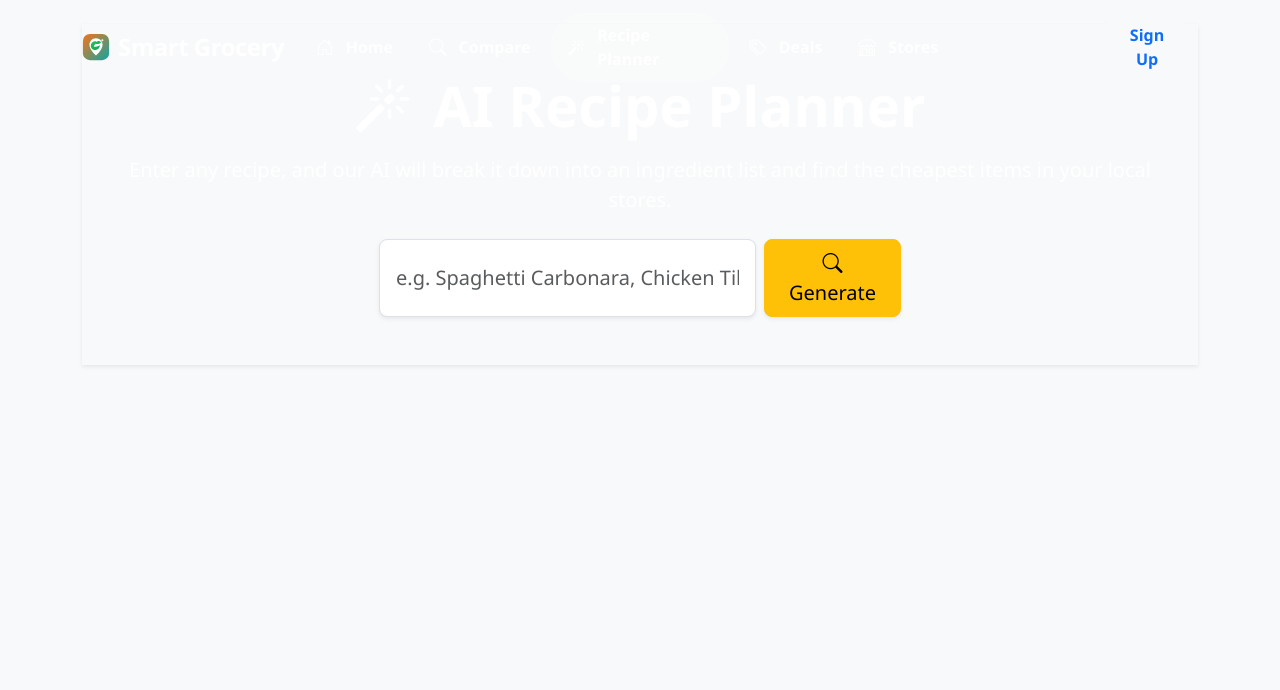
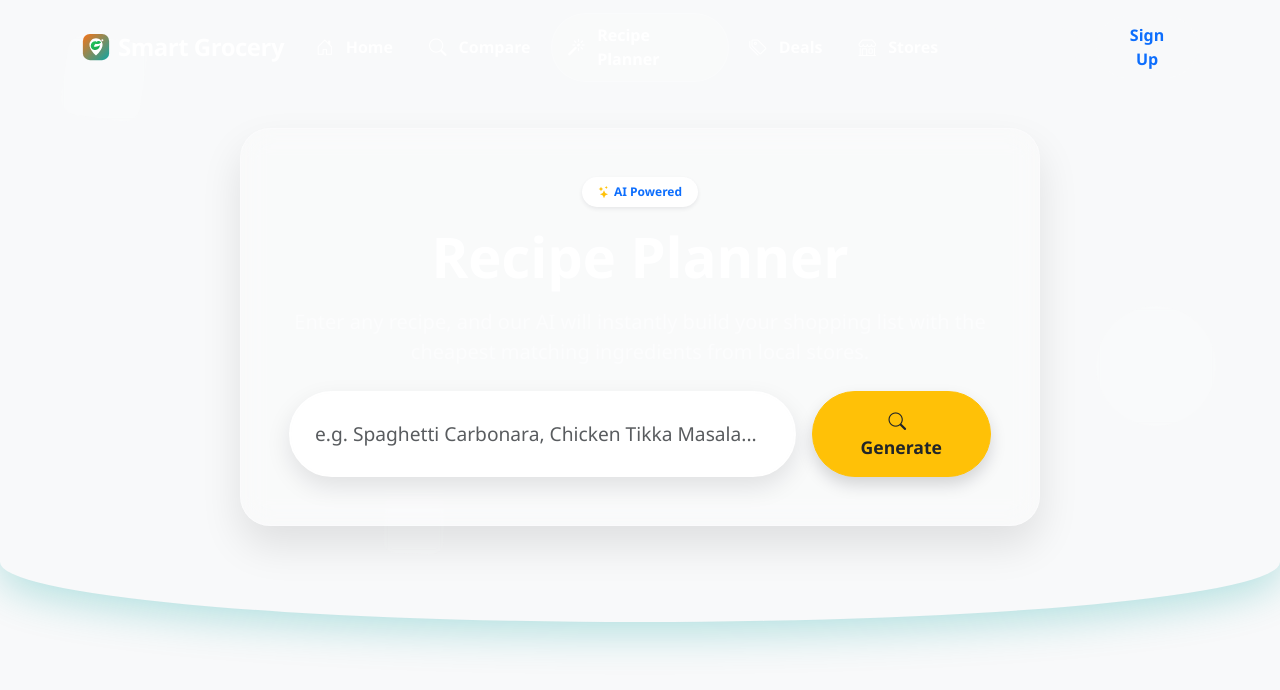
Before and after one commit to boraelshani/Smart-Grocery, a Flask app: page /recipe-planner in a window 1280 px wide. Shown: the top 690 px of the page. Run offline with Flask 3, Linux system fonts and the light colour scheme; some libraries are stand-ins or nearby versions.

Commit message:
style: premium styling for recipe planner matching site design

```diff
--- a/templates/recipe_planner.html
+++ b/templates/recipe_planner.html
@@ -4,87 +4,188 @@
 
 {% block styles %}
 <style>
-/* Custom styles for Recipe Planner */
-.recipe-planner-header {
-  background: linear-gradient(135deg, var(--sg-primary), var(--sg-secondary));
+/* Premium Hero Section */
+.hero-gradient {
+  background: linear-gradient(-45deg, var(--sg-primary), #0d9488, var(--sg-secondary), #0f766e);
+  background-size: 400% 400%;
+  animation: gradientBG 15s ease infinite;
   color: white;
-  padding: 3rem 1.5rem;
+  margin-top: 0;
+  padding-top: 8rem;
+  padding-bottom: 6rem;
+  position: relative;
+  overflow: hidden;
+  border-radius: 0 0 50% 50% / 0 0 60px 60px;
+  box-shadow: 0 10px 40px rgba(14, 165, 163, 0.3);
+}
+
+@keyframes gradientBG {
+  0% { background-position: 0% 50%; }
+  50% { background-position: 100% 50%; }
+  100% { background-position: 0% 50%; }
+}
+
+.hero-glass {
+  background: rgba(255, 255, 255, 0.15);
+  backdrop-filter: blur(15px);
+  border-radius: 30px;
+  padding: 3rem;
+  border: 1px solid rgba(255, 255, 255, 0.3);
+  position: relative;
+  z-index: 1;
+  box-shadow: 0 20px 40px rgba(0, 0, 0, 0.1);
+}
+
+/* Floating shapes for hero */
+.bg-shape {
+  position: absolute;
+  background: rgba(255, 255, 255, 0.1);
+  backdrop-filter: blur(5px);
+  border-radius: 20%;
+  animation: float 10s infinite ease-in-out;
+}
+.shape-1 { top: 10%; left: 5%; width: 80px; height: 80px; }
+.shape-2 { top: 50%; right: 5%; width: 120px; height: 120px; border-radius: 50%; animation-delay: -2s; }
+.shape-3 { bottom: 10%; left: 30%; width: 60px; height: 60px; animation-delay: -5s; }
+
+@keyframes float {
+  0%, 100% { transform: translateY(0) rotate(0deg); }
+  50% { transform: translateY(-30px) rotate(10deg); }
+}
+
+/* Ingredient Cards */
+.ingredient-card {
+  background: white;
   border-radius: var(--sg-border-radius-lg);
-  margin-bottom: 2rem;
-  text-align: center;
-}
-.ingredient-card {
   border: 1px solid var(--sg-gray-200);
-  border-radius: var(--sg-border-radius);
-  margin-bottom: 1rem;
-  transition: all 0.2s ease;
-  background: white;
+  margin-bottom: 1.25rem;
+  transition: all 0.3s ease;
+  overflow: hidden;
 }
 .ingredient-card:hover {
-  box-shadow: 0 4px 12px rgba(0,0,0,0.08);
-  transform: translateY(-2px);
+  transform: translateY(-4px);
+  box-shadow: var(--sg-shadow-md);
+  border-color: var(--sg-primary-light);
 }
+
 .ingredient-header {
-  padding: 1rem;
+  padding: 1rem 1.5rem;
   background: var(--sg-gray-50);
   border-bottom: 1px solid var(--sg-gray-200);
-  font-weight: 500;
+  font-weight: 600;
   display: flex;
   justify-content: space-between;
   align-items: center;
+  font-size: 1.1rem;
 }
+
 .ingredient-body {
-  padding: 1rem;
+  padding: 1.5rem;
   display: flex;
   align-items: center;
-  gap: 1rem;
+  gap: 1.5rem;
 }
+
 .matched-product-img {
-  width: 60px;
-  height: 60px;
+  width: 75px;
+  height: 75px;
   object-fit: cover;
-  border-radius: 8px;
+  border-radius: 12px;
+  box-shadow: var(--sg-shadow-sm);
+  background: white;
+  padding: 5px;
+  border: 1px solid var(--sg-gray-200);
 }
+
+/* Summary Card */
 .summary-card {
   position: sticky;
   top: 100px;
+  border-radius: var(--sg-border-radius-lg);
+  border: none;
+  box-shadow: var(--sg-shadow-md);
+  background: white;
+  padding: 1.5rem;
+}
+
+.summary-card .card-header {
+  background: transparent;
+  border-bottom: 2px dashed var(--sg-gray-200);
+  padding-bottom: 1rem;
+  margin-bottom: 1rem;
+}
+
+/* Unmatched State */
+.unmatched-card .ingredient-header {
+  background: #fff5f5;
+  color: var(--sg-gray-600);
+}
+.unmatched-card .ingredient-body {
+  background: #fafafa;
+  opacity: 0.8;
+}
+
+.badge-store {
+  font-weight: 600;
+  padding: 0.5em 0.8em;
+  letter-spacing: 0.5px;
+}
+
+.custom-input {
+  border: 2px solid white;
+  font-size: 1.2rem;
+  padding: 1rem 1.5rem;
+  box-shadow: 0 10px 25px rgba(0,0,0,0.1);
+}
+.custom-input:focus {
+  border-color: var(--sg-primary);
+  box-shadow: 0 0 0 4px rgba(14, 165, 163, 0.25);
 }
 </style>
 {% endblock %}
 
 {% block content %}
-<div class="container py-4">
+<!-- Premium Hero Section -->
+<section class="hero-gradient text-center">
+  <div class="bg-shape shape-1"></div>
+  <div class="bg-shape shape-2"></div>
+  <div class="bg-shape shape-3"></div>
 
-  <div class="recipe-planner-header shadow-sm">
-    <h1 class="display-4 fw-bold mb-3"><i class="bi bi-magic me-2"></i> AI Recipe Planner</h1>
-    <p class="lead mb-4">Enter any recipe, and our AI will break it down into an ingredient list and find the cheapest items in your local stores.</p>
+  <div class="container hero-content">
+    <div class="hero-glass mx-auto" style="max-width: 800px;">
+      <span class="badge bg-white text-primary rounded-pill px-3 py-2 mb-3 fw-bold shadow-sm">
+        <i class="bi bi-stars text-warning me-1"></i> AI Powered
+      </span>
+      <h1 class="display-4 fw-bold mb-3 text-white">Recipe Planner</h1>
+      <p class="lead mb-4 text-white-50">Enter any recipe, and our AI will instantly build your shopping list with the cheapest matching ingredients from local stores.</p>
 
-    <div class="row justify-content-center">
-      <div class="col-md-8 col-lg-6">
-        <form id="recipeForm" class="d-flex gap-2">
-          <input type="text" class="form-control form-control-lg form-control-pill shadow-sm" id="recipeInput"
-                 placeholder="e.g. Spaghetti Carbonara, Chicken Tikka Masala..." required>
-          <button type="submit" class="btn btn-warning btn-lg btn-pill px-4 shadow-sm" id="generateBtn">
-            <i class="bi bi-search"></i> Generate
-          </button>
-        </form>
-      </div>
+      <form id="recipeForm" class="d-flex flex-column flex-md-row gap-3">
+        <input type="text" class="form-control rounded-pill custom-input flex-grow-1" id="recipeInput"
+               placeholder="e.g. Spaghetti Carbonara, Chicken Tikka Masala..." required>
+        <button type="submit" class="btn btn-warning btn-lg rounded-pill px-5 text-dark fw-bold shadow" id="generateBtn" style="font-size: 1.1rem; padding-top: 1rem; padding-bottom: 1rem;">
+          <i class="bi bi-search me-2"></i> Generate
+        </button>
+      </form>
     </div>
   </div>
+</section>
 
-  <div id="loadingState" class="text-center py-5 d-none">
-    <div class="spinner-border text-primary" style="width: 3rem; height: 3rem;" role="status">
+<!-- Content Section -->
+<div class="container" style="margin-top: -3rem; position: relative; z-index: 10; padding-bottom: 5rem;">
+
+  <div id="loadingState" class="text-center py-5 d-none bg-white rounded-4 shadow-sm p-5 border">
+    <div class="spinner-grow text-primary" style="width: 4rem; height: 4rem;" role="status">
       <span class="visually-hidden">Loading...</span>
     </div>
-    <h4 class="mt-4 text-muted">Calculating cheapest ingredients for your recipe...</h4>
-    <p class="text-muted small">This may take 10-15 seconds.</p>
+    <h3 class="mt-4 fw-bold text-dark">Building your recipe...</h3>
+    <p class="text-muted fs-5">Matching ingredients to the cheapest real-world products.</p>
   </div>
 
   <div id="resultsContainer" class="row d-none">
-    <div class="col-lg-8">
-      <div class="d-flex justify-content-between align-items-end mb-3">
-        <h3 id="recipeTitle" class="fw-bold m-0">Recommended Ingredients</h3>
-        <span class="badge bg-primary rounded-pill p-2" id="itemCountBadge">0 items</span>
+    <div class="col-lg-8 mb-4 mb-lg-0">
+      <div class="d-flex justify-content-between align-items-center mb-4 bg-white p-3 rounded-4 shadow-sm border">
+        <h3 id="recipeTitle" class="fw-bold m-0 text-dark"><i class="bi bi-card-checklist text-primary me-2"></i>Ingredients</h3>
+        <span class="badge bg-primary rounded-pill p-2 fs-6 shadow-sm" id="itemCountBadge">0 items</span>
       </div>
 
       <div id="ingredientsList">
@@ -92,28 +193,29 @@
       </div>
     </div>
 
-    <div class="col-lg-4 mt-4 mt-lg-0">
-      <div class="card summary-card shadow-sm border-0">
-        <div class="card-header bg-white py-3">
-          <h5 class="card-title fw-bold m-0"><i class="bi bi-cart3 me-2"></i>Cart Summary</h5>
+    <div class="col-lg-4">
+      <div class="summary-card">
+        <div class="card-header">
+          <h4 class="card-title fw-bold m-0 text-dark"><i class="bi bi-cart3 text-primary me-2"></i>Summary</h4>
         </div>
-        <div class="card-body">
-          <div class="d-flex justify-content-between mb-2">
-            <span class="text-muted">Matched Items:</span>
-            <strong id="summaryMatchedCount">0</strong>
+        <div class="card-body p-0 pt-3">
+          <div class="d-flex justify-content-between align-items-center mb-3">
+            <span class="text-muted fs-5">Matched Items</span>
+            <strong id="summaryMatchedCount" class="fs-5 text-dark">0</strong>
           </div>
-          <div class="d-flex justify-content-between mb-3">
-            <span class="text-muted">Unmatched Items:</span>
-            <strong id="summaryUnmatchedCount">0</strong>
+          <div class="d-flex justify-content-between align-items-center mb-4">
+            <span class="text-muted fs-5">Unmatched</span>
+            <strong id="summaryUnmatchedCount" class="fs-5 text-dark">0</strong>
           </div>
-          <hr>
-          <div class="d-flex justify-content-between mb-4">
-            <span class="fs-5 fw-bold">Est. Total:</span>
-            <span class="fs-5 fw-bold text-success" id="summaryTotal">€0.00</span>
+          <div class="p-3 bg-light rounded-3 mb-4 border">
+            <div class="d-flex justify-content-between align-items-center">
+              <span class="fs-5 fw-bold text-dark">Est. Total</span>
+              <span class="fs-3 fw-bold text-success" id="summaryTotal">€0.00</span>
+            </div>
           </div>
 
-          <button id="addToTargetListBtn" class="btn btn-primary w-100 btn-lg shadow-sm" data-bs-toggle="modal" data-bs-target="#listSelectModal">
-            <i class="bi bi-cart-plus me-2"></i>Add Matches to List
+          <button id="addToTargetListBtn" class="btn btn-primary w-100 btn-lg rounded-pill shadow-sm border-0 d-flex justify-content-center align-items-center gap-2" style="padding: 1rem;" data-bs-toggle="modal" data-bs-target="#listSelectModal">
+            <i class="bi bi-cart-plus fs-5"></i> <span class="fw-bold fs-5">Add to List</span>
           </button>
         </div>
       </div>
@@ -226,34 +328,36 @@ document.addEventListener('DOMContentLoaded', () => {
                 const prod = item.matched_product;
                 matchedProductsData.push(prod);
 
-                const storeBadgeClass = prod.store === 'Billa' ? 'bg-warning text-dark' : 'bg-primary';
+                const storeBadgeClass = prod.store === 'Billa' ? 'bg-warning text-dark' : 'bg-primary text-white';
                 const imageUrl = prod.image_url && prod.image_url.startsWith('http') ? prod.image_url : '/static/img/placeholder.png';
 
                 bodyHTML = `
                     <div class="ingredient-header">
-                        <span><i class="bi bi-check-circle-fill text-success me-2"></i>${originalName}</span>
-                        <span class="badge ${storeBadgeClass}">${escapeHtml(prod.store)}</span>
+                        <span class="d-flex align-items-center"><i class="bi bi-magic text-primary me-2 fs-5"></i>${originalName}</span>
+                        <span class="badge ${storeBadgeClass} rounded-pill shadow-sm badge-store"><i class="bi bi-shop me-1"></i>${escapeHtml(prod.store)}</span>
                     </div>
                     <div class="ingredient-body">
-                        <img src="${imageUrl}" class="matched-product-img border" alt="Product Image">
+                        <img src="${imageUrl}" class="matched-product-img" alt="Product Image">
                         <div class="flex-grow-1">
-                            <h6 class="mb-1">${escapeHtml(prod.name)}</h6>
-                            <p class="text-muted small mb-0">${escapeHtml(prod.brand || 'No Brand')}</p>
+                            <h5 class="mb-1 fw-bold text-dark">${escapeHtml(prod.name)}</h5>
+                            <p class="text-muted mb-0"><i class="bi bi-tag text-secondary me-1"></i>${escapeHtml(prod.brand || 'No Brand')}</p>
                         </div>
                         <div class="text-end">
-                            <h5 class="fw-bold text-success mb-0">€${parseFloat(prod.price_val || 0).toFixed(2)}</h5>
+                            <h4 class="fw-bold text-success m-0">€${parseFloat(prod.price_val || 0).toFixed(2)}</h4>
                         </div>
                     </div>
                 `;
             } else {
+                card.classList.add('unmatched-card');
                 bodyHTML = `
-                    <div class="ingredient-header bg-light">
-                        <span class="text-muted"><i class="bi bi-x-circle text-danger me-2"></i>${originalName}</span>
-                        <span class="badge bg-secondary">No match found</span>
+                    <div class="ingredient-header">
+                        <span class="d-flex align-items-center text-muted"><i class="bi bi-dash-circle text-secondary me-2 fs-5"></i><del>${originalName}</del></span>
+                        <span class="badge bg-light text-secondary border rounded-pill badge-store"><i class="bi bi-ban me-1"></i>Not in stock</span>
                     </div>
-                    <div class="ingredient-body bg-light opacity-75">
-                         <div class="w-100 text-center py-2 text-muted small">
-                             <i class="bi bi-info-circle me-1"></i> We couldn't find a matching product for this ingredient in the database.
+                    <div class="ingredient-body justify-content-center py-4">
+                         <div class="text-center text-muted">
+                             <i class="bi bi-info-circle fs-4 d-block mb-2 text-secondary"></i>
+                             <span class="fw-medium">No direct match found in database for this ingredient.</span>
                          </div>
                     </div>
                 `;
```
